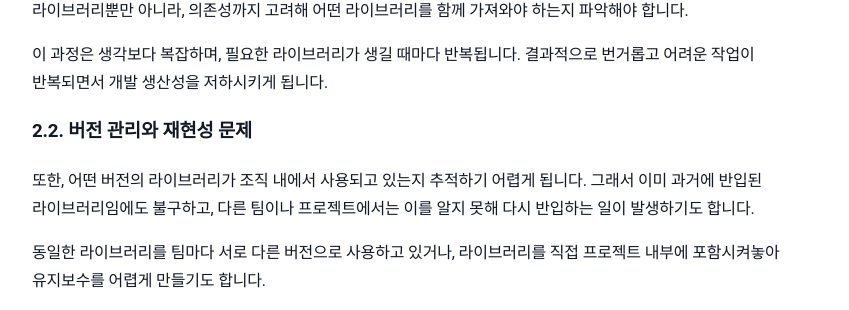
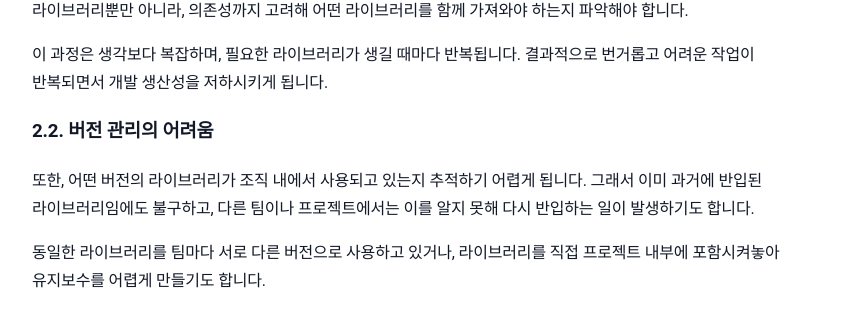
Before and after one commit to sanghoon-lee/sanghoon-lee.github.io, a Jekyll site: the page built from _posts/2026-03-15-proxy-nexus.md, in a window 1280 px wide and 900 px high, scrolled down 1625 px. Shown: the part 140-450 px from the top of the window, without its empty margins (210-1059 px from the left). Built offline with Jekyll 4.4.1, drawn with Linux system fonts in a browser that asks for light colours; nearby versions of some CDN libraries; comment, search, counter and statistics services are not loaded.

```diff
--- a/_posts/2026-03-15-proxy-nexus.md
+++ b/_posts/2026-03-15-proxy-nexus.md
@@ -66,7 +66,7 @@ Dependency Download
 
 이 과정은 생각보다 복잡하며, 필요한 라이브러리가 생길 때마다 반복됩니다. 결과적으로 번거롭고 어려운 작업이 반복되면서 개발 생산성을 저하시키게 됩니다.
 
-### 2.2. 버전 관리와 재현성 문제
+### 2.2. 버전 관리의 어려움
 
 또한, 어떤 버전의 라이브러리가 조직 내에서 사용되고 있는지 추적하기 어렵게 됩니다. 그래서 이미 과거에 반입된 라이브러리임에도 불구하고, 다른 팀이나 프로젝트에서는 이를 알지 못해 다시 반입하는 일이 발생하기도 합니다.
 
```
